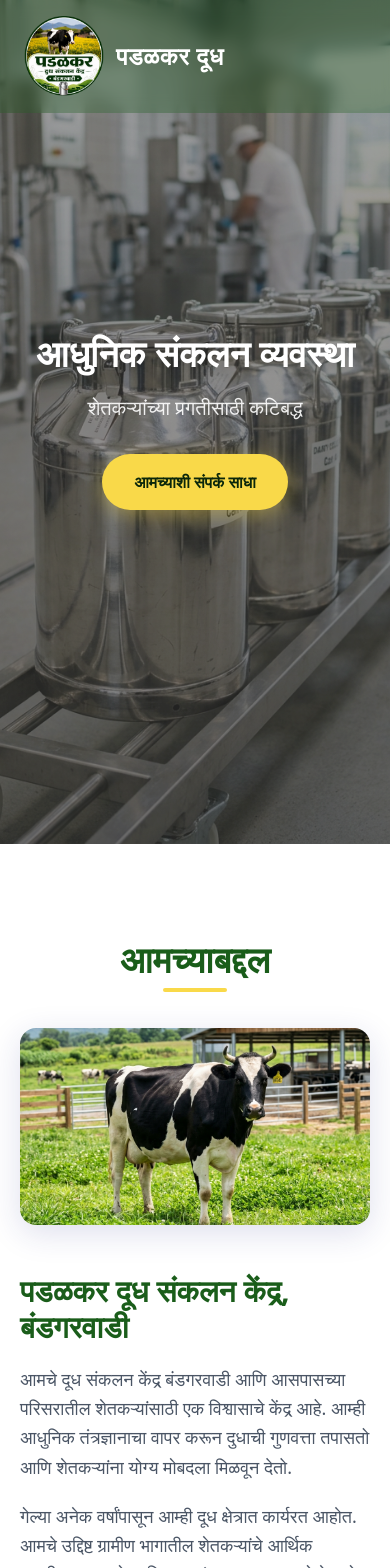
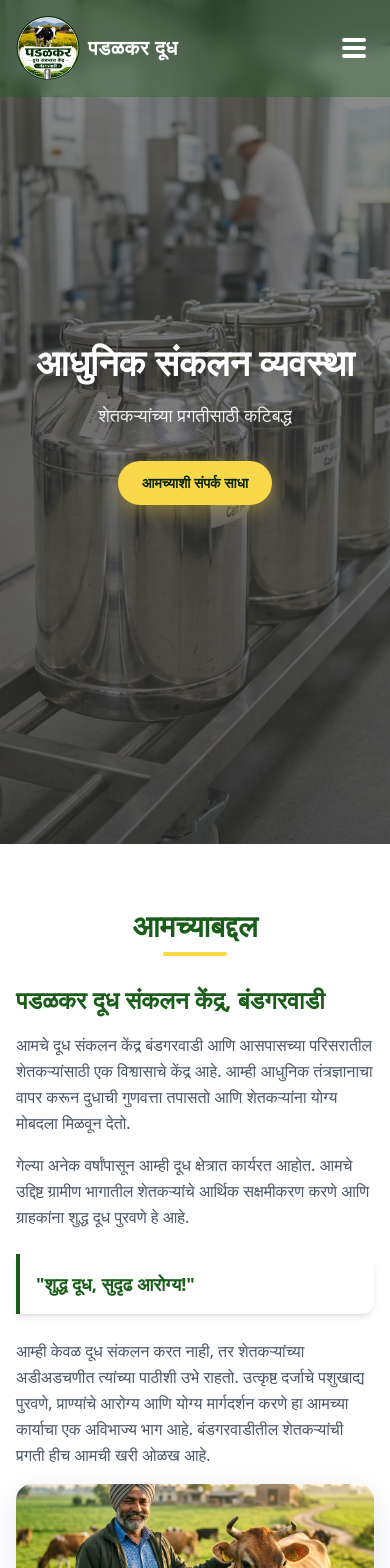
Before and after one commit to Navnath-Msquare/padalkar, a Next.js app: page / in a window 390 px wide. Shown: the top 1568 px of the page. Built offline with nearby package versions, Linux system fonts and the light colour scheme.

Commit message:
first commit

```diff
--- a/src/app/page.tsx
+++ b/src/app/page.tsx
@@ -24,31 +24,31 @@ export default function Home() {
         <HeroSlider />
 
         {/* About Section */}
-        <section className="py-24 px-5 max-w-7xl mx-auto" id="about">
-          <div className="text-center mb-12">
-            <h2 className="text-4xl text-primary font-bold relative inline-block after:content-[''] after:absolute after:-bottom-3 after:left-1/2 after:-translate-x-1/2 after:w-16 after:h-1 after:bg-secondary after:rounded-sm">आमच्याबद्दल</h2>
+        <section className="py-16 md:py-24 px-4 sm:px-6 max-w-7xl mx-auto" id="about">
+          <div className="text-center mb-10 md:mb-12">
+            <h2 className="text-3xl md:text-4xl text-primary font-bold relative inline-block after:content-[''] after:absolute after:-bottom-3 after:left-1/2 after:-translate-x-1/2 after:w-16 after:h-1 after:bg-secondary after:rounded-sm">आमच्याबद्दल</h2>
           </div>
-          <div className="grid grid-cols-1 md:grid-cols-2 gap-12 items-center">
-            <div className="relative w-full aspect-video rounded-2xl overflow-hidden shadow-[0_8px_32px_rgba(31,38,135,0.15)]">
+          <div className="grid grid-cols-1 md:grid-cols-2 gap-8 md:gap-12 items-center">
+            <div className="relative w-full aspect-video rounded-2xl overflow-hidden shadow-[0_8px_32px_rgba(31,38,135,0.15)] order-2 md:order-1">
               <Image src="/images/cow.png" alt="Dairy Cow" fill className="object-cover" />
             </div>
-            <div>
-              <h3 className="text-3xl text-primary font-bold mb-5">पडळकर दूध संकलन केंद्र, बंडगरवाडी</h3>
-              <p className="text-gray-600 leading-relaxed mb-5 text-lg">
+            <div className="order-1 md:order-2">
+              <h3 className="text-2xl md:text-3xl text-primary font-bold mb-4 md:mb-5">पडळकर दूध संकलन केंद्र, बंडगरवाडी</h3>
+              <p className="text-gray-600 leading-relaxed mb-4 md:mb-5 text-base md:text-lg">
                 आमचे दूध संकलन केंद्र बंडगरवाडी आणि आसपासच्या परिसरातील शेतकऱ्यांसाठी एक विश्वासाचे केंद्र आहे.
                 आम्ही आधुनिक तंत्रज्ञानाचा वापर करून दुधाची गुणवत्ता तपासतो आणि शेतकऱ्यांना योग्य मोबदला मिळवून देतो.
               </p>
-              <p className="text-gray-600 leading-relaxed mb-5 text-lg">
+              <p className="text-gray-600 leading-relaxed mb-4 md:mb-5 text-base md:text-lg">
                 गेल्या अनेक वर्षांपासून आम्ही दूध क्षेत्रात कार्यरत आहोत. आमचे उद्दिष्ट ग्रामीण भागातील शेतकऱ्यांचे
                 आर्थिक सक्षमीकरण करणे आणि ग्राहकांना शुद्ध दूध पुरवणे हे आहे.
               </p>
-              <div className="bg-white/80 backdrop-blur-md p-5 mt-8 border-l-4 border-primary rounded-r-xl shadow-md transition-transform hover:-translate-y-1 hover:shadow-lg">
-                <p className="m-0 font-bold text-primary text-xl">
+              <div className="bg-white/80 backdrop-blur-md p-4 md:p-5 mt-6 md:mt-8 border-l-4 border-primary rounded-r-xl shadow-md transition-transform hover:-translate-y-1 hover:shadow-lg">
+                <p className="m-0 font-bold text-primary text-lg md:text-xl">
                   "शुद्ध दूध, सुदृढ आरोग्य!"
                 </p>
               </div>
-              <div className="mt-8">
-                <p className="text-gray-600 leading-relaxed mb-5 text-lg">
+              <div className="mt-6 md:mt-8">
+                <p className="text-gray-600 leading-relaxed mb-4 md:mb-5 text-base md:text-lg">
                   आम्ही केवळ दूध संकलन करत नाही, तर शेतकऱ्यांच्या अडीअडचणीत त्यांच्या पाठीशी उभे राहतो. उत्कृष्ट दर्जाचे पशुखाद्य पुरवणे, प्राण्यांचे आरोग्य आणि योग्य मार्गदर्शन करणे हा आमच्या कार्याचा एक अविभाज्य भाग आहे. बंडगरवाडीतील शेतकऱ्यांची प्रगती हीच आमची खरी ओळख आहे.
                 </p>
                 <div className="relative w-full aspect-[21/9] rounded-2xl overflow-hidden shadow-[0_8px_32px_rgba(31,38,135,0.1)]">
@@ -60,20 +60,20 @@ export default function Home() {
         </section>
 
         {/* Services Section */}
-        <section className="py-24 px-5 bg-[#f9fff9]" id="services">
+        <section className="py-16 md:py-24 px-4 sm:px-6 bg-[#f9fff9]" id="services">
           <div className="max-w-7xl mx-auto">
-            <div className="text-center mb-16">
-              <h2 className="text-4xl text-primary font-bold relative inline-block after:content-[''] after:absolute after:-bottom-3 after:left-1/2 after:-translate-x-1/2 after:w-16 after:h-1 after:bg-secondary after:rounded-sm">आमच्या सेवा</h2>
+            <div className="text-center mb-10 md:mb-16">
+              <h2 className="text-3xl md:text-4xl text-primary font-bold relative inline-block after:content-[''] after:absolute after:-bottom-3 after:left-1/2 after:-translate-x-1/2 after:w-16 after:h-1 after:bg-secondary after:rounded-sm">आमच्या सेवा</h2>
             </div>
             <Services />
           </div>
         </section>
 
         {/* Gallery Section */}
-        <section className="py-24 px-5 max-w-7xl mx-auto" id="gallery">
-          <div className="text-center mb-16">
-            <h2 className="text-4xl text-primary font-bold relative inline-block after:content-[''] after:absolute after:-bottom-3 after:left-1/2 after:-translate-x-1/2 after:w-16 after:h-1 after:bg-secondary after:rounded-sm">गॅलरी</h2>
-            <p className="text-gray-600 mt-6">मोठा फोटो पाहण्यासाठी फोटोवर क्लिक करा</p>
+        <section className="py-16 md:py-24 px-4 sm:px-6 max-w-7xl mx-auto" id="gallery">
+          <div className="text-center mb-10 md:mb-16">
+            <h2 className="text-3xl md:text-4xl text-primary font-bold relative inline-block after:content-[''] after:absolute after:-bottom-3 after:left-1/2 after:-translate-x-1/2 after:w-16 after:h-1 after:bg-secondary after:rounded-sm">गॅलरी</h2>
+            <p className="text-gray-600 mt-4 md:mt-6 text-sm md:text-base">मोठा फोटो पाहण्यासाठी फोटोवर क्लिक करा</p>
           </div>
 
           <Gallery />
@@ -81,51 +81,51 @@ export default function Home() {
         </section>
 
         {/* Contact Section */}
-        <section className="py-24 px-5 max-w-7xl mx-auto" id="contact">
-          <div className="text-center mb-16">
-            <h2 className="text-4xl text-primary font-bold relative inline-block after:content-[''] after:absolute after:-bottom-3 after:left-1/2 after:-translate-x-1/2 after:w-16 after:h-1 after:bg-secondary after:rounded-sm">संपर्क साधा</h2>
+        <section className="py-16 md:py-24 px-4 sm:px-6 max-w-7xl mx-auto" id="contact">
+          <div className="text-center mb-10 md:mb-16">
+            <h2 className="text-3xl md:text-4xl text-primary font-bold relative inline-block after:content-[''] after:absolute after:-bottom-3 after:left-1/2 after:-translate-x-1/2 after:w-16 after:h-1 after:bg-secondary after:rounded-sm">संपर्क साधा</h2>
           </div>
-          <div className="grid grid-cols-1 lg:grid-cols-2 gap-12">
-            <div className="bg-white/80 backdrop-blur-md p-10 rounded-2xl shadow-[0_8px_32px_rgba(31,38,135,0.1)] border border-gray-100">
-              <h3 className="text-3xl font-bold text-primary mb-8">संपर्क माहिती</h3>
-              <div className="flex flex-col gap-6">
-                <div className="flex items-start gap-4">
-                  <span className="text-3xl">📍</span>
+          <div className="grid grid-cols-1 lg:grid-cols-2 gap-8 md:gap-12">
+            <div className="bg-white/80 backdrop-blur-md p-6 sm:p-8 md:p-10 rounded-2xl shadow-[0_8px_32px_rgba(31,38,135,0.1)] border border-gray-100">
+              <h3 className="text-2xl md:text-3xl font-bold text-primary mb-6 md:mb-8">संपर्क माहिती</h3>
+              <div className="flex flex-col gap-5 md:gap-6">
+                <div className="flex items-start gap-3 md:gap-4">
+                  <span className="text-2xl md:text-3xl">📍</span>
                   <div>
-                    <strong className="text-lg">पत्ता:</strong><br />
-                    <span className="text-gray-600">
+                    <strong className="text-base md:text-lg">पत्ता:</strong><br />
+                    <span className="text-sm md:text-base text-gray-600 block mt-1">
                       मु. लकडेवाडी, बंडगरवाडी, पो. सोन्याळ,<br />
                       ता. जत, जि. सांगली, महाराष्ट्र ४१६४१३
                     </span>
-                    <div className="mt-3">
+                    <div className="mt-3 md:mt-4">
                       <a
                         href="https://maps.google.com/?q=17.0601,75.2285"
                         target="_blank"
                         rel="noopener noreferrer"
-                        className="inline-block px-5 py-2 bg-secondary text-bg-dark font-bold rounded-full text-sm hover:bg-accent transition-colors"
+                        className="inline-block px-4 py-2 md:px-5 md:py-2 bg-secondary text-bg-dark font-bold rounded-full text-xs md:text-sm hover:bg-accent transition-colors"
                       >
                         View Map (नकाशा पहा)
                       </a>
                     </div>
                   </div>
                 </div>
-                <div className="flex items-center gap-4">
-                  <span className="text-3xl">📞</span>
+                <div className="flex items-center gap-3 md:gap-4">
+                  <span className="text-2xl md:text-3xl">📞</span>
                   <div>
-                    <strong className="text-lg">फोन:</strong><br />
-                    <span className="text-gray-600">+91 9356980450</span>
+                    <strong className="text-base md:text-lg">फोन:</strong><br />
+                    <span className="text-sm md:text-base text-gray-600 block mt-1">+91 9356980450</span>
                   </div>
                 </div>
-                <div className="flex items-center gap-4">
-                  <span className="text-3xl">👤</span>
+                <div className="flex items-center gap-3 md:gap-4">
+                  <span className="text-2xl md:text-3xl">👤</span>
                   <div>
-                    <strong className="text-lg">संचालक:</strong><br />
-                    <span className="text-gray-600">आप्पासाहेब पडोळकर</span>
+                    <strong className="text-base md:text-lg">संचालक:</strong><br />
+                    <span className="text-sm md:text-base text-gray-600 block mt-1">आप्पासाहेब पडोळकर</span>
                   </div>
                 </div>
               </div>
             </div>
-            <div className="h-[400px] lg:h-auto rounded-2xl overflow-hidden shadow-[0_8px_32px_rgba(31,38,135,0.15)] relative">
+            <div className="h-[300px] sm:h-[400px] lg:h-auto rounded-2xl overflow-hidden shadow-[0_8px_32px_rgba(31,38,135,0.15)] relative">
               <iframe
                 src="https://www.google.com/maps/embed?pb=!1m18!1m12!1m3!1d3809.5!2d75.22!3d17.06!2m3!1f0!2f0!3f0!3m2!1i1024!2i768!4f13.1!3m3!1m2!1s0x0%3A0x0!2zMTfCsDAzJzM2LjAiTiA3NcKwMTMnMTIuMCJF!5e0!3m2!1sen!2sin!4v1620890000000!5m2!1sen!2sin"
                 className="absolute inset-0 w-full h-full border-0"
@@ -137,18 +137,18 @@ export default function Home() {
         </section>
 
         {/* Footer */}
-        <footer className="bg-bg-dark text-white pt-20 pb-10 px-5">
-          <div className="max-w-7xl mx-auto grid grid-cols-1 md:grid-cols-3 gap-12 mb-12">
+        <footer className="bg-bg-dark text-white pt-16 md:pt-20 pb-8 md:pb-10 px-4 sm:px-6">
+          <div className="max-w-7xl mx-auto grid grid-cols-1 sm:grid-cols-2 md:grid-cols-3 gap-8 md:gap-12 mb-10 md:mb-12">
             <div>
               <Image src="/padalkar logo.png" alt="Padalkar Logo" width={80} height={80} className="mb-4 rounded-full bg-white p-1" />
-              <h4 className="text-2xl font-bold text-secondary mb-4">पडळकर दूध</h4>
-              <p className="opacity-80 leading-relaxed">
+              <h4 className="text-xl md:text-2xl font-bold text-secondary mb-3 md:mb-4">पडळकर दूध</h4>
+              <p className="opacity-80 leading-relaxed text-sm md:text-base">
                 शेतकऱ्यांच्या हक्काचे आणि विश्वासाचे संकलन केंद्र. आम्ही गुणवत्तेशी कधीही तडजोड करत नाही.
               </p>
             </div>
             <div>
-              <h4 className="text-2xl font-bold text-secondary mb-6">द्रुत दुवे</h4>
-              <ul className="space-y-3 opacity-80">
+              <h4 className="text-xl md:text-2xl font-bold text-secondary mb-4 md:mb-6">द्रुत दुवे</h4>
+              <ul className="space-y-2 md:space-y-3 opacity-80 text-sm md:text-base">
                 <li><a href="#home" className="hover:text-secondary hover:opacity-100 transition-colors">होम</a></li>
                 <li><a href="#about" className="hover:text-secondary hover:opacity-100 transition-colors">आमच्याबद्दल</a></li>
                 <li><a href="#services" className="hover:text-secondary hover:opacity-100 transition-colors">सेवा</a></li>
@@ -156,14 +156,14 @@ export default function Home() {
               </ul>
             </div>
             <div>
-              <h4 className="text-2xl font-bold text-secondary mb-6">आमच्याशी जोडा</h4>
-              <div className="space-y-3 opacity-80">
-                <div>📞 +91 9356980450</div>
-                <div>📍 बंडगरवाडी, जत, सांगली</div>
+              <h4 className="text-xl md:text-2xl font-bold text-secondary mb-4 md:mb-6">आमच्याशी जोडा</h4>
+              <div className="space-y-2 md:space-y-3 opacity-80 text-sm md:text-base">
+                <div className="flex items-center gap-2"><span>📞</span> +91 9356980450</div>
+                <div className="flex items-center gap-2"><span>📍</span> बंडगरवाडी, जत, सांगली</div>
               </div>
             </div>
           </div>
-          <div className="text-center pt-8 border-t border-white/10 opacity-60 text-sm">
+          <div className="text-center pt-6 md:pt-8 border-t border-white/10 opacity-60 text-xs md:text-sm">
             &copy; 2026 पडळकर दूध संकलन केंद्र. सर्व हक्क राखीव. | संचालक: आप्पासाहेब पडोळकर
           </div>
         </footer>
--- a/src/components/HeroSlider.tsx
+++ b/src/components/HeroSlider.tsx
@@ -41,17 +41,21 @@ export default function HeroSlider() {
             }`}
             style={{ backgroundImage: `url(${slide.image})` }}
           >
-            <div className="absolute inset-0 bg-gradient-to-b from-black/40 to-black/60 z-10"></div>
+            <div className="absolute inset-0 bg-gradient-to-b from-black/50 to-black/70 z-10"></div>
           </div>
         ))}
       </div>
 
-      <div className="relative z-20 text-center text-white px-5 animate-fade-in-up">
-        <h1 className="text-4xl md:text-6xl font-bold mb-5 drop-shadow-lg">{slides[current].title}</h1>
-        <p className="text-xl md:text-2xl mb-8 opacity-90">{slides[current].subtitle}</p>
+      <div className="relative z-20 text-center text-white px-4 w-full max-w-5xl mx-auto animate-fade-in-up">
+        <h1 className="text-4xl sm:text-5xl md:text-6xl lg:text-7xl font-bold mb-4 sm:mb-6 drop-shadow-xl leading-tight">
+          {slides[current].title}
+        </h1>
+        <p className="text-lg sm:text-xl md:text-2xl lg:text-3xl mb-8 sm:mb-10 opacity-90 drop-shadow-md">
+          {slides[current].subtitle}
+        </p>
         <a
           href="#contact"
-          className="inline-block px-8 py-4 bg-secondary text-bg-dark font-bold rounded-full transition-transform duration-300 hover:scale-105 hover:bg-accent shadow-[0_5px_20px_rgba(249,217,73,0.4)]"
+          className="inline-block px-6 py-3 sm:px-8 sm:py-4 bg-secondary text-bg-dark font-bold rounded-full transition-transform duration-300 hover:scale-105 hover:bg-accent shadow-[0_5px_20px_rgba(249,217,73,0.4)] text-sm sm:text-base"
         >
           आमच्याशी संपर्क साधा
         </a>
--- a/src/components/Navbar.tsx
+++ b/src/components/Navbar.tsx
@@ -5,6 +5,7 @@ import Image from 'next/image';
 
 export default function Navbar() {
   const [scrolled, setScrolled] = useState(false);
+  const [mobileMenuOpen, setMobileMenuOpen] = useState(false);
 
   useEffect(() => {
     const handleScroll = () => {
@@ -14,34 +15,74 @@ export default function Navbar() {
     return () => window.removeEventListener('scroll', handleScroll);
   }, []);
 
+  const links = [
+    { name: 'होम', href: '#home' },
+    { name: 'आमच्याबद्दल', href: '#about' },
+    { name: 'सेवा', href: '#services' },
+    { name: 'गॅलरी', href: '#gallery' },
+    { name: 'संपर्क', href: '#contact' },
+  ];
+
   return (
     <header
-      className={`fixed top-0 w-full z-50 px-6 py-2 flex justify-between items-center transition-all duration-300 border-b ${
+      className={`fixed top-0 w-full z-50 px-4 md:px-6 py-2 flex justify-between items-center transition-all duration-300 border-b ${
         scrolled ? 'bg-white/95 backdrop-blur-md shadow-lg border-gray-200 py-2' : 'bg-primary/30 backdrop-blur-sm border-transparent py-4'
       }`}
     >
-      <div className="flex items-center gap-3">
-        <Image src="/padalkar_logo-removebg-preview.png" alt="Logo" width={80} height={80} className="object-contain w-20 h-20 md:w-24 md:h-24 transition-all duration-300" />
-        <span className={`font-bold text-2xl md:text-3xl tracking-wide transition-colors ${scrolled ? 'text-primary' : 'text-white'}`}>पडळकर दूध</span>
+      <div className="flex items-center gap-2 md:gap-3 z-50">
+        <Image src="/padalkar_logo-removebg-preview.png" alt="Logo" width={80} height={80} className="object-contain w-16 h-16 md:w-24 md:h-24 transition-all duration-300" />
+        <span className={`font-bold text-xl sm:text-2xl md:text-3xl tracking-wide transition-colors ${scrolled || mobileMenuOpen ? 'text-primary' : 'text-white'}`}>पडळकर दूध</span>
       </div>
-      <nav className="hidden md:flex gap-4">
-        {['होम', 'आमच्याबद्दल', 'सेवा', 'गॅलरी', 'संपर्क'].map((item, idx) => {
-          const links = ['#home', '#about', '#services', '#gallery', '#contact'];
-          return (
+
+      {/* Desktop Menu */}
+      <nav className="hidden lg:flex gap-4">
+        {links.map((item, idx) => (
+          <a
+            key={idx}
+            href={item.href}
+            className={`font-semibold px-5 py-2 rounded-full transition-all duration-300 border text-sm xl:text-base ${
+              scrolled
+                ? 'text-primary hover:bg-primary hover:text-white border-transparent hover:border-primary'
+                : 'text-white bg-white/10 hover:bg-secondary hover:text-[#0a260a] border-white/20 hover:border-secondary'
+            }`}
+          >
+            {item.name}
+          </a>
+        ))}
+      </nav>
+
+      {/* Mobile Menu Toggle Button */}
+      <button
+        className="lg:hidden z-50 p-2"
+        onClick={() => setMobileMenuOpen(!mobileMenuOpen)}
+        aria-label="Toggle menu"
+      >
+        <div className="w-6 h-5 flex flex-col justify-between relative">
+          <span className={`w-full h-1 rounded-full transition-all duration-300 ${scrolled || mobileMenuOpen ? 'bg-primary' : 'bg-white'} ${mobileMenuOpen ? 'rotate-45 translate-y-2' : ''}`}></span>
+          <span className={`w-full h-1 rounded-full transition-all duration-300 ${scrolled || mobileMenuOpen ? 'bg-primary' : 'bg-white'} ${mobileMenuOpen ? 'opacity-0' : 'opacity-100'}`}></span>
+          <span className={`w-full h-1 rounded-full transition-all duration-300 ${scrolled || mobileMenuOpen ? 'bg-primary' : 'bg-white'} ${mobileMenuOpen ? '-rotate-45 -translate-y-2' : ''}`}></span>
+        </div>
+      </button>
+
+      {/* Mobile Menu Overlay */}
+      <div
+        className={`fixed inset-0 bg-white z-40 flex flex-col items-center justify-center transition-transform duration-500 ease-in-out lg:hidden ${
+          mobileMenuOpen ? 'translate-x-0' : 'translate-x-full'
+        }`}
+      >
+        <nav className="flex flex-col gap-6 text-center w-full px-6">
+          {links.map((item, idx) => (
             <a
               key={idx}
-              href={links[idx]}
-              className={`font-semibold px-6 py-2 rounded-full transition-all duration-300 border ${
-                scrolled
-                  ? 'text-primary hover:bg-primary hover:text-white border-transparent hover:border-primary'
-                  : 'text-white bg-white/10 hover:bg-secondary hover:text-[#0a260a] border-white/20 hover:border-secondary'
-              }`}
+              href={item.href}
+              onClick={() => setMobileMenuOpen(false)}
+              className="font-bold text-2xl text-primary p-4 border-b border-primary/10 hover:bg-primary/5 rounded-xl transition-colors"
             >
-              {item}
+              {item.name}
             </a>
-          );
-        })}
-      </nav>
+          ))}
+        </nav>
+      </div>
     </header>
   );
 }
```
Also changed, not shown: src/components/Services.tsx (+17 -16 lines).
